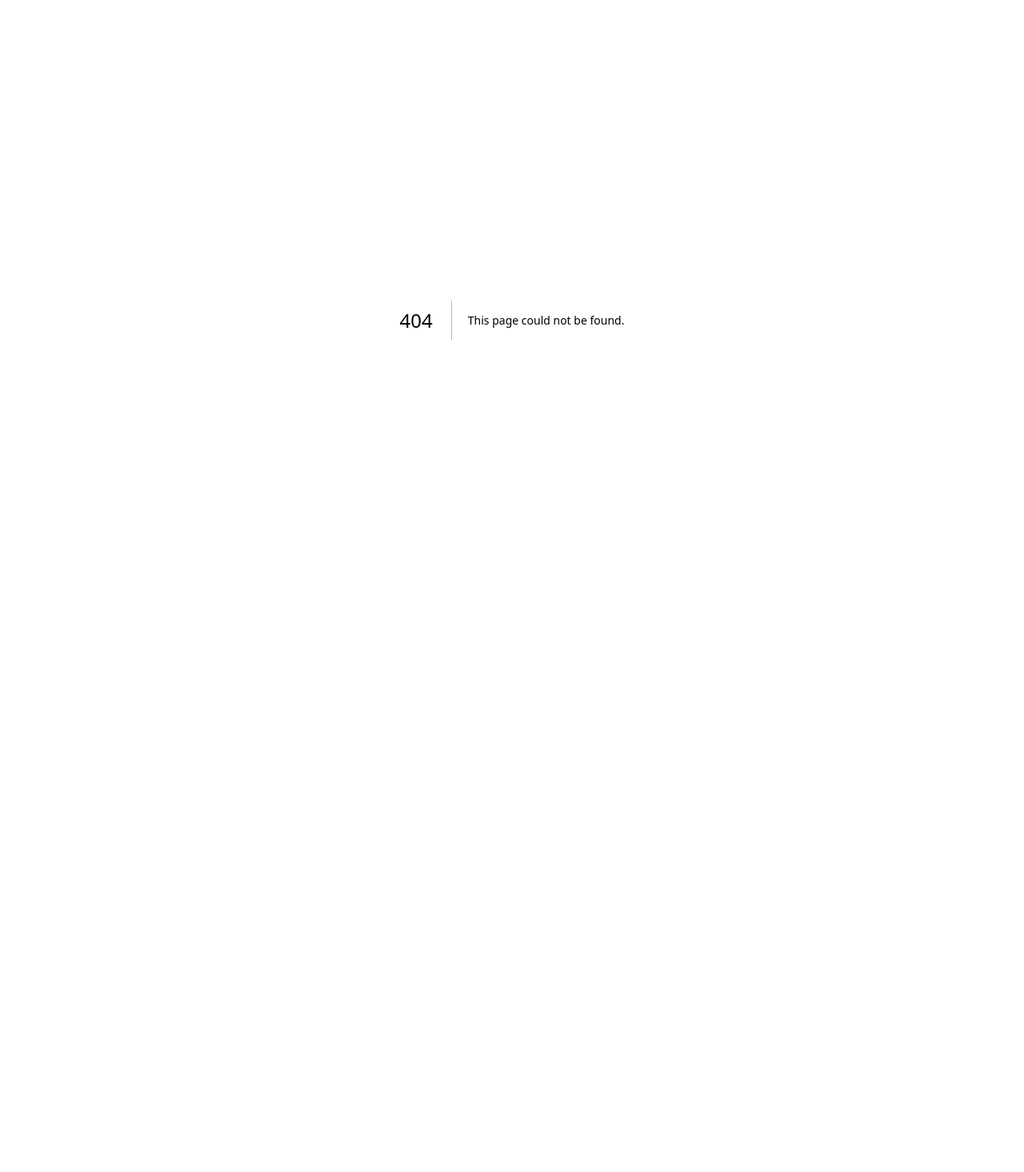
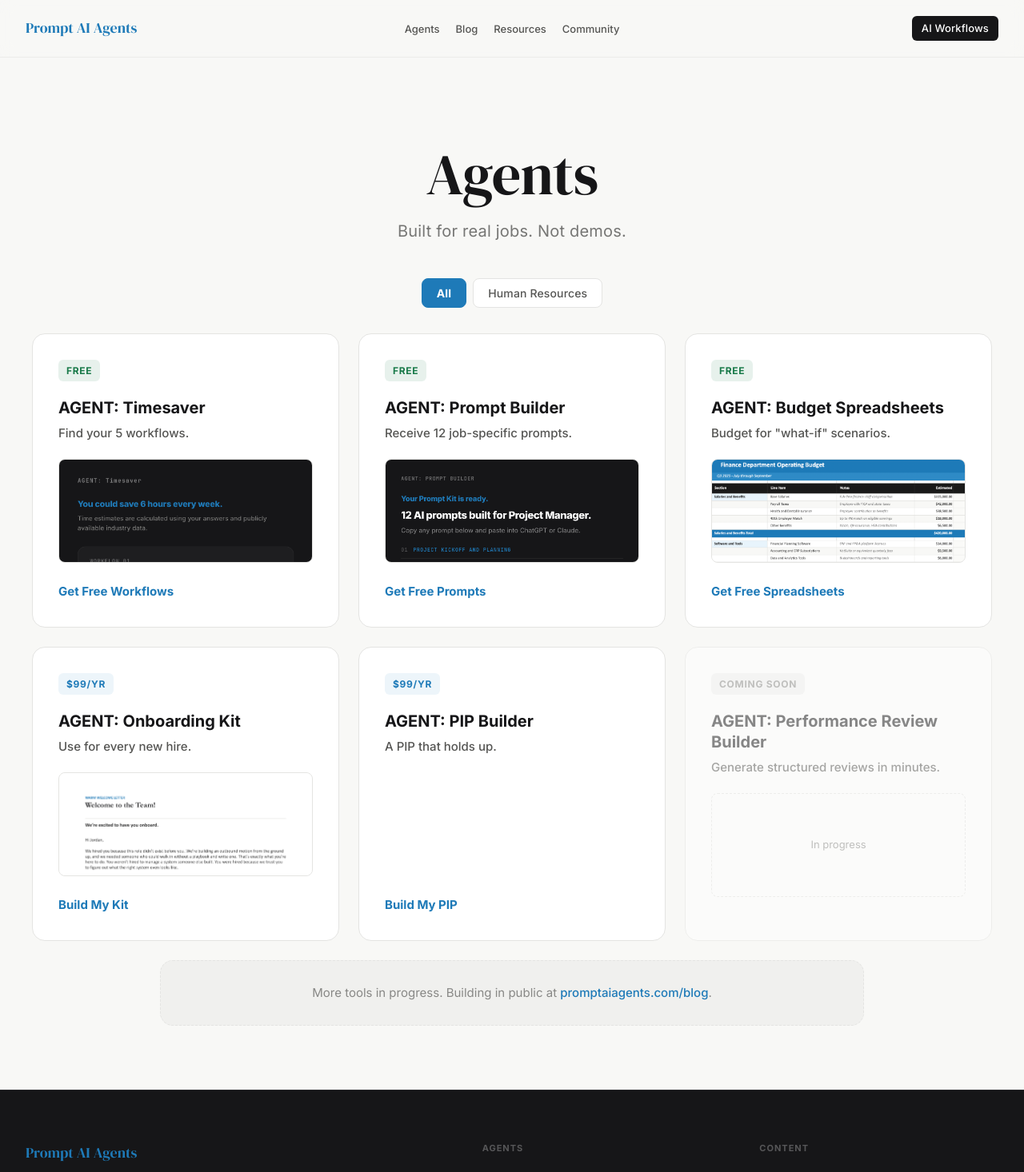
Before and after one commit to coolcalvin457-tech/agent-timesaver-nextjs, a Next.js app: page /agents in a window 1280 px wide. Before the commit this address had no page. Shown: the top 1466 px of the page at 80% size. Before the commit the page ends 800 px from the top, so only its background shows below. Built offline with nearby package versions, Linux system fonts and the light colour scheme.

Commit message:
Rename Tools to Agents: nav, footer, page folder, metadata

```diff
--- a/app/tools/page.tsx
+++ b/app/agents/page.tsx
@@ -4,14 +4,14 @@ import Footer from "@/components/Footer";
 import ToolsList from "@/components/ToolsList";
 
 export const metadata: Metadata = {
-  title: "Tools | Prompt AI Agents",
+  title: "Agents | Prompt AI Agents",
   description:
-    "Free and paid AI tools built for real jobs. Start with your job title. Get workflows, prompts, and systems that actually fit your role.",
+    "Free and paid AI agents built for real jobs. Start with your job title. Get workflows, prompts, and systems that actually fit your role.",
   openGraph: {
-    title: "Tools | Prompt AI Agents",
+    title: "Agents | Prompt AI Agents",
     description:
-      "Free and paid AI tools built for real jobs. Start with your job title. Get workflows, prompts, and systems that actually fit your role.",
-    url: "https://promptaiagents.com/tools",
+      "Free and paid AI agents built for real jobs. Start with your job title. Get workflows, prompts, and systems that actually fit your role.",
+    url: "https://promptaiagents.com/agents",
     siteName: "Prompt AI Agents",
     type: "website",
   },
@@ -93,7 +93,7 @@ const tools = [
   },
 ];
 
-export default function ToolsPage() {
+export default function AgentsPage() {
   return (
     <>
       <NavClient />
@@ -108,7 +108,7 @@ export default function ToolsPage() {
         <div className="container">
           <div style={{ paddingTop: "80px", marginBottom: "40px", textAlign: "center" }}>
             <h1 className="heading-1" style={{ marginBottom: "14px", fontSize: "clamp(2.75rem, 6vw, 4.5rem)", lineHeight: 1.05 }}>
-              Tools
+              Agents
             </h1>
             <p
               className="hero-subheadline"
--- a/components/Footer.tsx
+++ b/components/Footer.tsx
@@ -10,9 +10,9 @@ export default function Footer() {
             <div className="footer-tagline">Built for real jobs. Not demos.</div>
           </div>
 
-          {/* Tools */}
+          {/* Agents */}
           <div>
-            <div className="footer-col-label">Tools</div>
+            <div className="footer-col-label">Agents</div>
             <ul className="footer-col-links">
               <li><a href="/#timesaver">AGENT: Timesaver</a></li>
               <li><a href="/prompt-builder">AGENT: Prompt Builder</a></li>
--- a/components/NavClient.tsx
+++ b/components/NavClient.tsx
@@ -19,7 +19,7 @@ export default function NavClient() {
             Prompt AI Agents
           </a>
           <ul className="nav-links">
-            <li><a href="/tools">Tools</a></li>
+            <li><a href="/agents">Agents</a></li>
             <li><a href="/blog">Blog</a></li>
             <li><a href="/guides">Resources</a></li>
             <li><a href="/community">Community</a></li>
```
